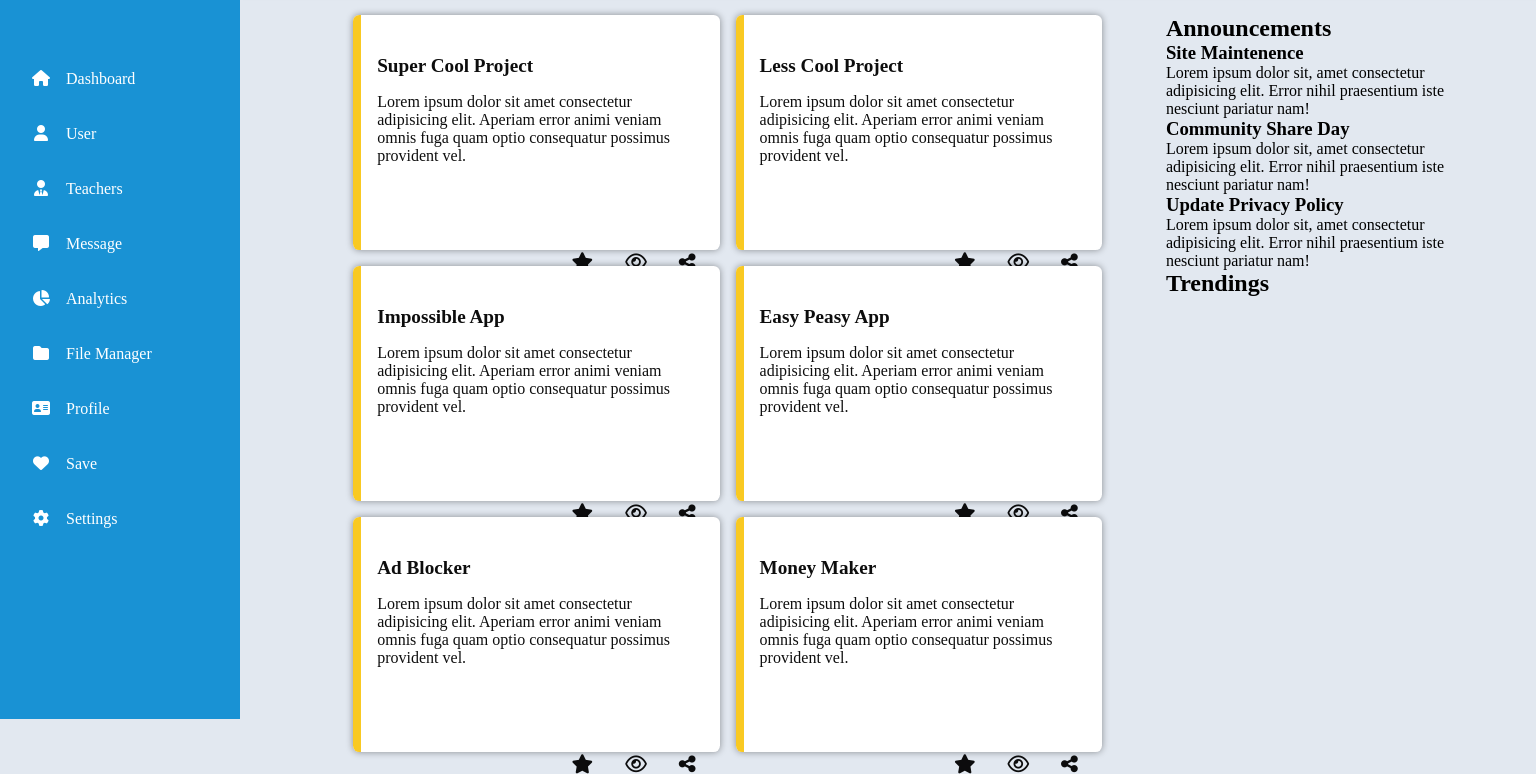
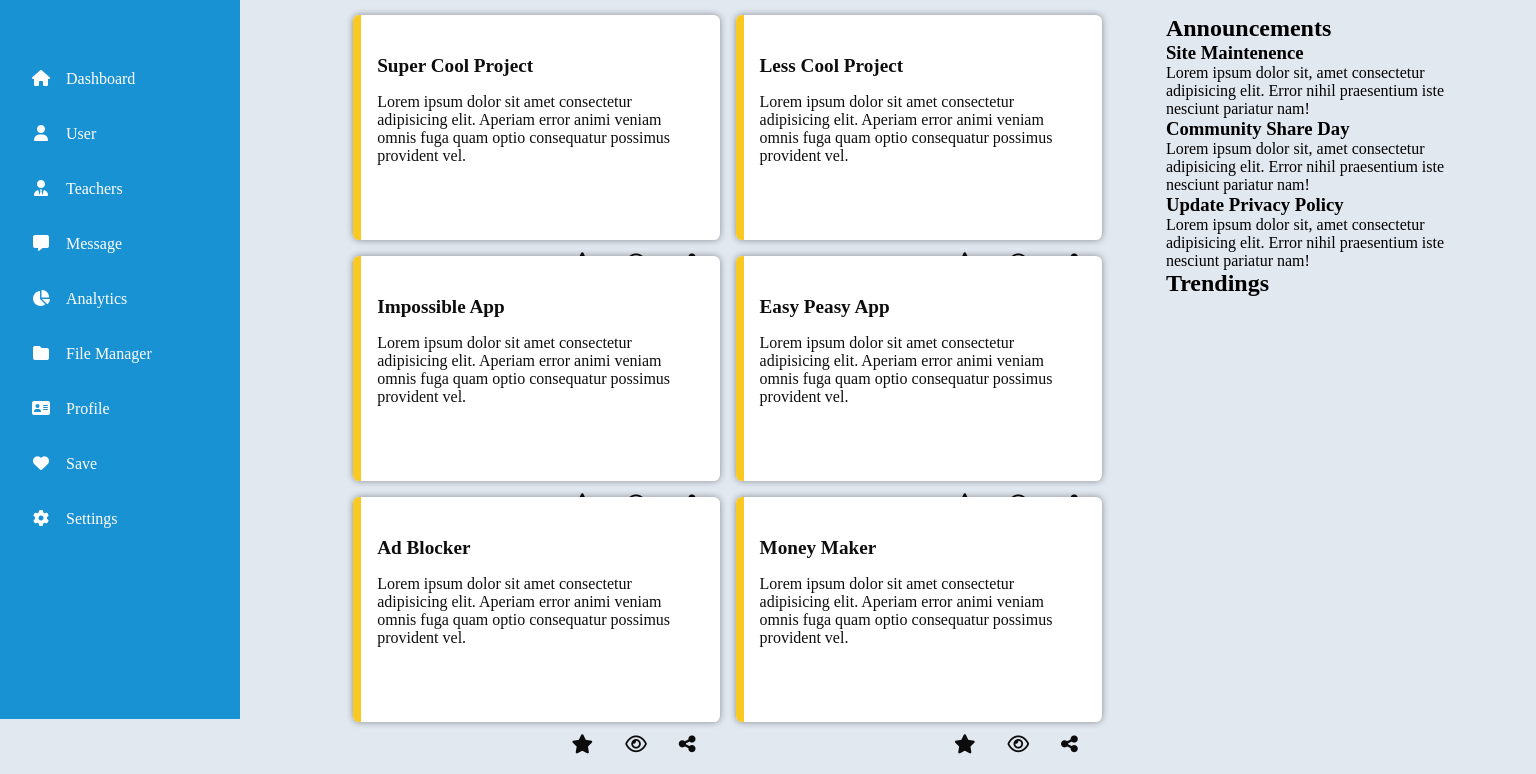
Before and after one commit to springboot20/Student-portal, a plain HTML site: page dashboard.html in a window 1536 px wide. Shown: the part 81-855 px from the top of the page. Drawn offline with Linux system fonts and the light colour scheme; a web font is replaced by a local one.

Commit message:
dashboard.css file modified
Signed-off-by: Yunus Abbas Opeyemi <opeyemiakanbi328@gmail.com>

```diff
--- a/css/dash-board.css
+++ b/css/dash-board.css
@@ -827,6 +827,6 @@ input[type="checkbox"]:checked::after {
   }
 
   .main-skill-container .card {
-    height: 235px;
+    height: 225px;
   }
 }
```
